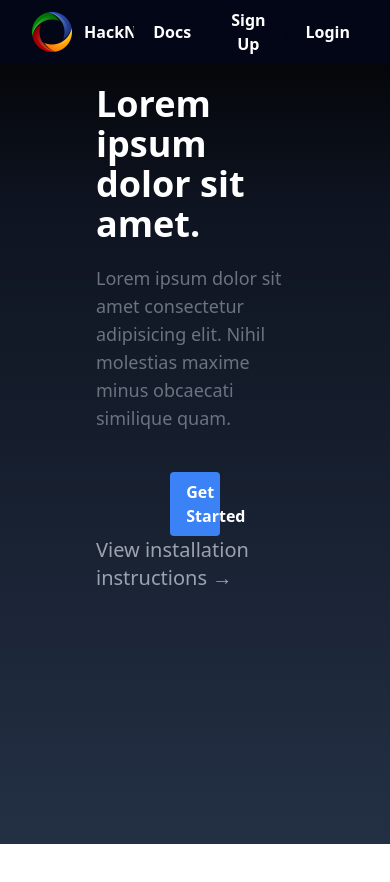
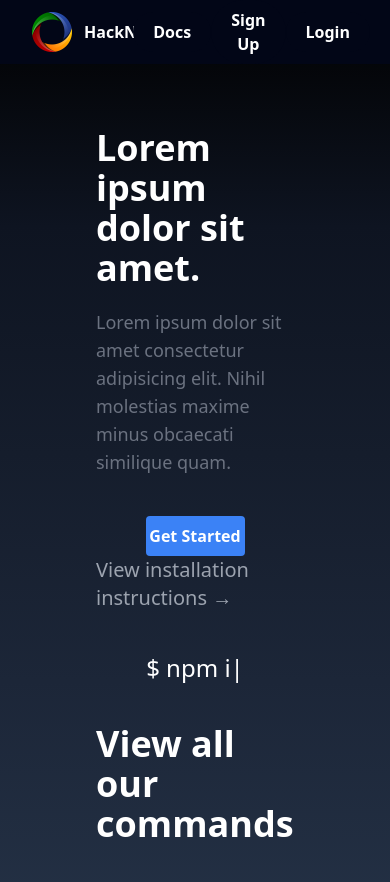
Before and after one commit to itsme-Subid/EdiNix, a React (Vite) app in the folder client/: page / in a window 390 px wide. Shown: the top 882 px of the page. Before the commit the page ends 844 px from the top, so only its background shows below. Built offline with nearby package versions, Linux system fonts and the light colour scheme.

Commit message:
home.jsx done

```diff
--- a/client/package.json
+++ b/client/package.json
@@ -11,7 +11,8 @@
   },
   "dependencies": {
     "react": "^18.2.0",
-    "react-dom": "^18.2.0"
+    "react-dom": "^18.2.0",
+    "typed.js": "^2.1.0"
   },
   "devDependencies": {
     "@types/react": "^18.2.56",
--- a/client/src/components/home.jsx
+++ b/client/src/components/home.jsx
@@ -1,9 +1,22 @@
-import React, { Component } from "react";
+import React from "react";
 import Logo from "../assets/logo.png";
+import Typed from "typed.js";
 const Home = () => {
+	const el = React.useRef(null);
+	React.useEffect(() => {
+		const typed = new Typed(el.current, {
+			strings: ["$ npm install lorem"],
+			typeSpeed: 70,
+			loop: true,
+		});
+		return () => {
+			// Destroy Typed instance during cleanup to stop animation
+			typed.destroy();
+		};
+	}, []);
 	return (
 		<>
-			<nav className='flex justify-between items-center max-w-full h-16 bg-slate-950 text-white px-5'>
+			<nav className='flex justify-between items-center max-w-full h-16 bg-slate-950 text-white px-5 '>
 				<div className='flex items-center'>
 					<img src={Logo} alt='' className='w-10 mx-3' />
 					<h1 className='font-semibold'>HackNITR</h1>
@@ -20,7 +33,8 @@ const Home = () => {
 					</button>
 				</div>
 			</nav>
-			<div className='flex flex-col justify-center items-center  lg:px-56 md:px-48 sm:px-36 px-24 mt-5 flex-wrap'>
+			<section className='flex justify-center items-center min-h-screen'>
+				<div className='flex flex-col justify-center items-center lg:px-52 md:px-48 sm:px-36 px-24 flex-wrap'>
 					<h1 className='md:text-7xl sm:text-5xl text-4xl font-semibold'>
 						Lorem ipsum dolor sit amet.
 					</h1>
@@ -28,13 +42,18 @@ const Home = () => {
 						Lorem ipsum dolor sit amet consectetur adipisicing elit. Nihil
 						molestias maxime minus obcaecati similique quam.
 					</p>
-				<button className='bg-blue-500 hover:bg-blue-700 font-bold py-2 px-4 rounded mt-10 duration-300 w-1/4'>
+					<button className='bg-blue-500 hover:bg-blue-700 font-bold py-2 md:px-4 rounded mt-10 duration-300 w-1/2 sm:w-1/3 md:1/4'>
 						Get Started
 					</button>
 					<h1 className='text-gray-400 text-xl'>
 						View installation instructions &rarr;
 					</h1>
+					<div className='my-10 text-2xl'>
+						<span ref={el} />
 					</div>
+					<h1 className='font-semibold text-4xl'>View all our commands</h1>
+				</div>
+			</section>
 		</>
 	);
 };
--- a/client/src/index.css
+++ b/client/src/index.css
@@ -13,6 +13,6 @@ body {
 	);
 	background-repeat: no-repeat;
 	background-size: cover;
-	height: 100vh;
+	height: 100%;
 	color: white;
 }
```
Also changed, not shown: 1 other file (tests, documents, lock files or other folders). Lines whose indentation alone changed are shown as unchanged.
